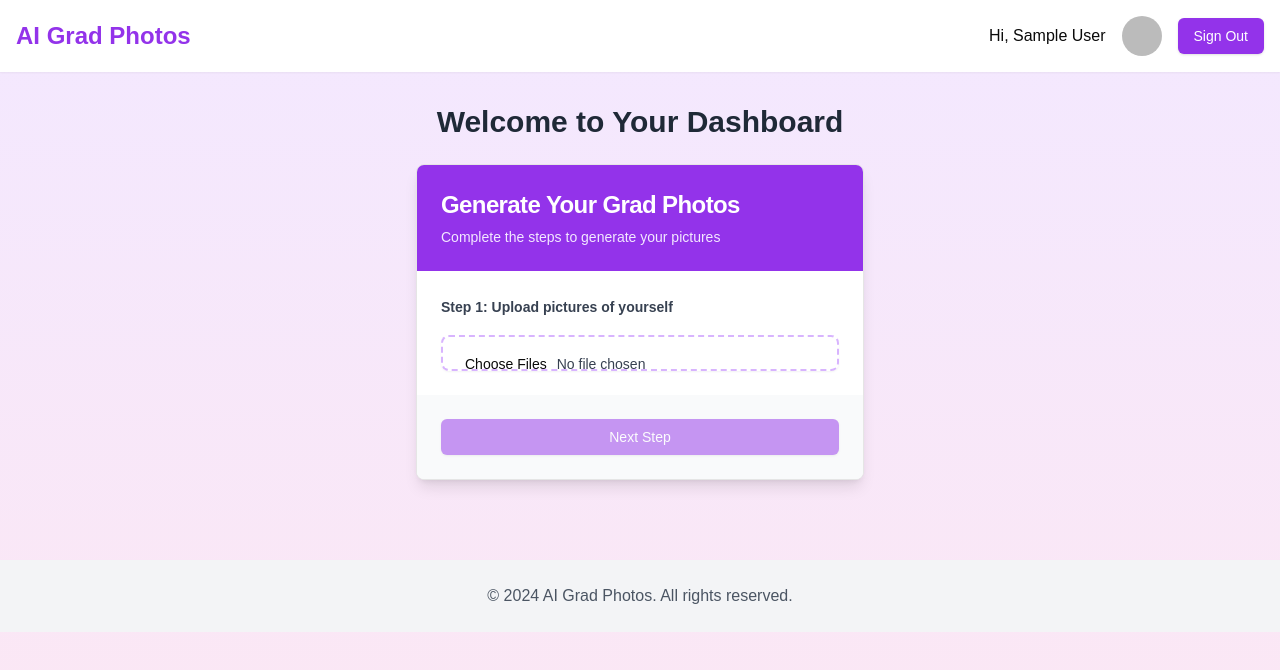
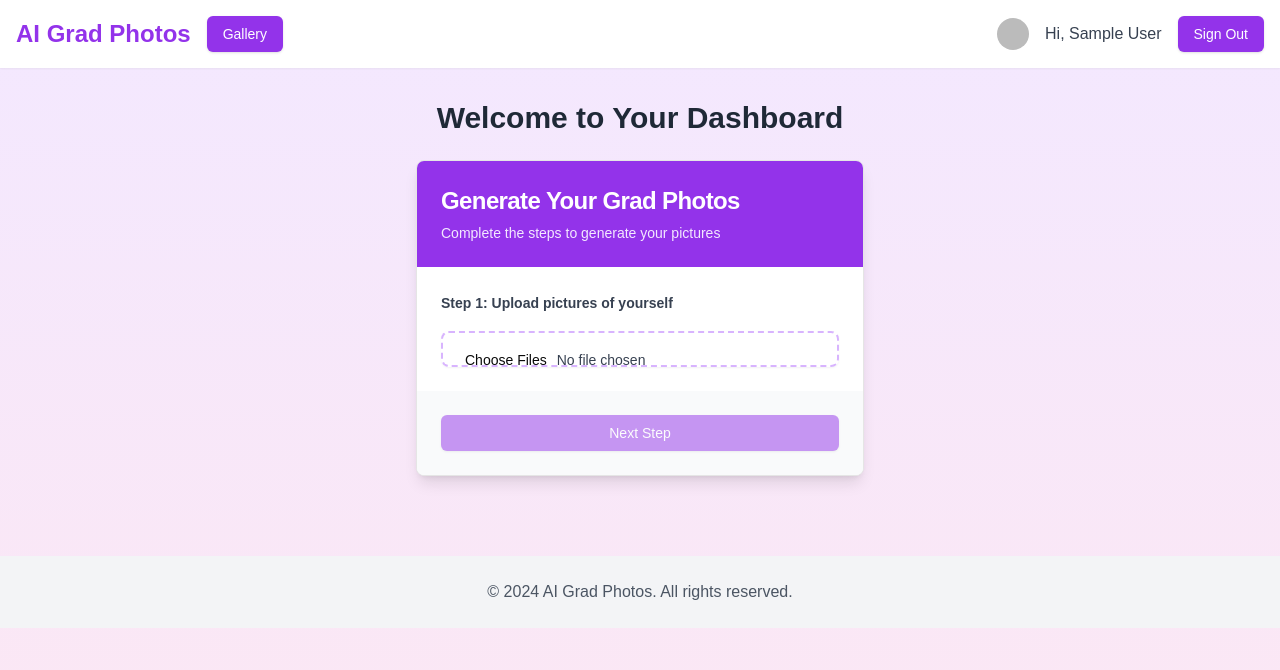
Before and after one commit to Sahaj0312/gradheadshots, a Next.js app: page /dashboard in a window 1280 px wide. Shown: the top 670 px of the page. Built offline with nearby package versions, Linux system fonts and the light colour scheme; no server answers; sample sign-in values are in the browser's storage; what @fal-ai/serverless-client would draw is missing.

Commit message:
gallery functionality

```diff
--- a/src/app/dashboard/page.tsx
+++ b/src/app/dashboard/page.tsx
@@ -1,6 +1,6 @@
 "use client";
 import React, { useEffect, useState } from "react";
-import { auth } from "@/lib/firebase";
+import { auth, db } from "@/lib/firebase";
 import { useRouter } from "next/navigation";
 import { Button } from "@/components/ui/button";
 import { Input } from "@/components/ui/input";
@@ -24,6 +24,7 @@ import {
 import { Loader2, Upload, Download } from "lucide-react";
 import Image from "next/image";
 import * as fal from "@fal-ai/serverless-client";
+import { doc, updateDoc, arrayUnion } from "firebase/firestore";
 
 // Configure fal client with the API key
 fal.config({
@@ -75,6 +76,10 @@ export default function Dashboard() {
     }
   };
 
+  const handleGalleryClick = () => {
+    router.push("/gallery");
+  };
+
   const handleFileChange = (e: React.ChangeEvent<HTMLInputElement>) => {
     if (e.target.files) {
       setFiles(e.target.files);
@@ -111,7 +116,21 @@ export default function Dashboard() {
       })) as any;
 
       if ((result as any).images && (result as any).images.length > 0) {
-        setGeneratedImageUrl((result as any).images[0].url);
+        const imageUrl = (result as any).images[0].url;
+        setGeneratedImageUrl(imageUrl);
+
+        // Store the generated image URL in Firestore
+        if (user) {
+          const userRef = doc(db, "users", user.uid);
+          await updateDoc(userRef, {
+            generatedImages: arrayUnion({
+              url: imageUrl,
+              createdAt: new Date().toISOString(),
+              university: university,
+              gender: gender,
+            }),
+          });
+        }
       } else {
         console.error("No image generated");
       }
@@ -139,21 +158,31 @@ export default function Dashboard() {
   return (
     <div className="min-h-screen bg-gradient-to-b from-purple-100 to-pink-100">
       <header className="p-4 bg-white shadow-sm flex justify-between items-center">
-        <h1 className="text-2xl font-bold text-purple-600">AI Grad Photos</h1>
-        <div className="flex items-center">
-          <span className="mr-4">Hi, {user.displayName}</span>
-          {user.photoURL && (
+        <div className="flex items-center space-x-4">
+          <h1 className="text-2xl font-bold text-purple-600">AI Grad Photos</h1>
+          <Button
+            onClick={handleGalleryClick}
+            className="bg-purple-600 hover:bg-purple-700 text-white"
+          >
+            Gallery
+          </Button>
+        </div>
+        <div className="flex items-center space-x-4">
+          {user && user.photoURL && (
             <Image
               src={user.photoURL}
               alt="Profile"
-              width={40}
-              height={40}
+              width={32}
+              height={32}
               className="rounded-full"
             />
           )}
+          <span className="text-gray-700">
+            Hi, {user?.displayName || "User"}
+          </span>
           <Button
             onClick={handleSignOut}
-            className="ml-4 bg-purple-600 hover:bg-purple-700 text-white"
+            className="bg-purple-600 hover:bg-purple-700 text-white"
           >
             Sign Out
           </Button>
--- /dev/null
+++ b/src/app/gallery/page.tsx
@@ -0,0 +1,100 @@
+"use client";
+import React, { useEffect, useState } from "react";
+import { auth, db } from "@/lib/firebase";
+import { useRouter } from "next/navigation";
+import { Button } from "@/components/ui/button";
+import { Card, CardContent, CardHeader, CardTitle } from "@/components/ui/card";
+import Image from "next/image";
+import { doc, getDoc } from "firebase/firestore";
+
+interface GeneratedImage {
+  url: string;
+  createdAt: string;
+  university: string;
+  gender: string;
+}
+
+export default function Gallery() {
+  const [user, setUser] = useState(auth.currentUser);
+  const [images, setImages] = useState<GeneratedImage[]>([]);
+  const router = useRouter();
+
+  useEffect(() => {
+    const unsubscribe = auth.onAuthStateChanged((user) => {
+      if (user) {
+        setUser(user);
+        fetchImages(user.uid);
+      } else {
+        router.push("/");
+      }
+    });
+
+    return () => unsubscribe();
+  }, [router]);
+
+  const fetchImages = async (userId: string) => {
+    const userRef = doc(db, "users", userId);
+    const userSnap = await getDoc(userRef);
+
+    if (userSnap.exists()) {
+      const userData = userSnap.data();
+      setImages(userData.generatedImages || []);
+    }
+  };
+
+  const handleBackToDashboard = () => {
+    router.push("/dashboard");
+  };
+
+  if (!user) {
+    return <div>Loading...</div>;
+  }
+
+  return (
+    <div className="min-h-screen bg-gradient-to-b from-purple-100 to-pink-100">
+      <header className="p-4 bg-white shadow-sm flex justify-between items-center">
+        <h1 className="text-2xl font-bold text-purple-600">
+          AI Grad Photos Gallery
+        </h1>
+        <Button
+          onClick={handleBackToDashboard}
+          className="bg-purple-600 hover:bg-purple-700 text-white"
+        >
+          Back to Dashboard
+        </Button>
+      </header>
+
+      <main className="container mx-auto px-4 py-8">
+        <div className="grid grid-cols-1 md:grid-cols-2 lg:grid-cols-3 gap-6">
+          {images.map((image, index) => (
+            <Card key={index} className="overflow-hidden">
+              <CardHeader>
+                <CardTitle className="text-lg">
+                  Generated Image {index + 1}
+                </CardTitle>
+              </CardHeader>
+              <CardContent>
+                <div className="relative w-full h-64 mb-4">
+                  <Image
+                    src={image.url}
+                    alt={`Generated Image ${index + 1}`}
+                    layout="fill"
+                    objectFit="cover"
+                    className="rounded-lg"
+                  />
+                </div>
+                <p className="text-sm text-gray-600">
+                  University: {image.university}
+                </p>
+                <p className="text-sm text-gray-600">Gender: {image.gender}</p>
+                <p className="text-sm text-gray-600">
+                  Created: {new Date(image.createdAt).toLocaleString()}
+                </p>
+              </CardContent>
+            </Card>
+          ))}
+        </div>
+      </main>
+    </div>
+  );
+}
--- a/src/app/page.tsx
+++ b/src/app/page.tsx
@@ -14,9 +14,9 @@ export default function Home() {
       <FirebaseInit />
       <header className="p-4 bg-white shadow-sm flex justify-between items-center">
         <h1 className="text-2xl font-bold text-purple-600">AI Grad Photos</h1>
-        <Button className="bg-purple-600 hover:bg-purple-700 text-white">
+        {/* <Button className="bg-purple-600 hover:bg-purple-700 text-white">
           Login
-        </Button>
+        </Button> */}
       </header>
 
       <main className="container mx-auto px-4 py-8">
```
